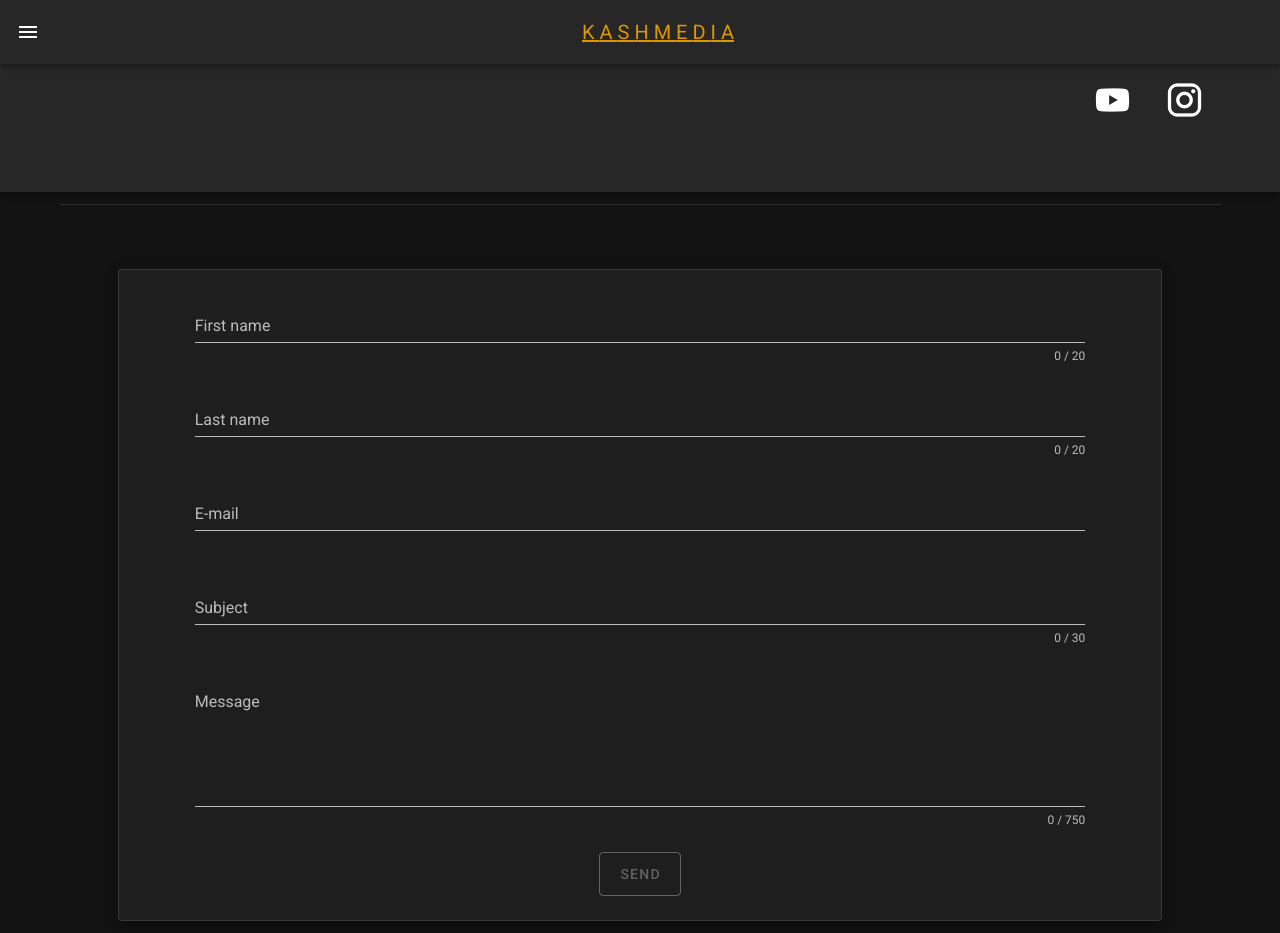
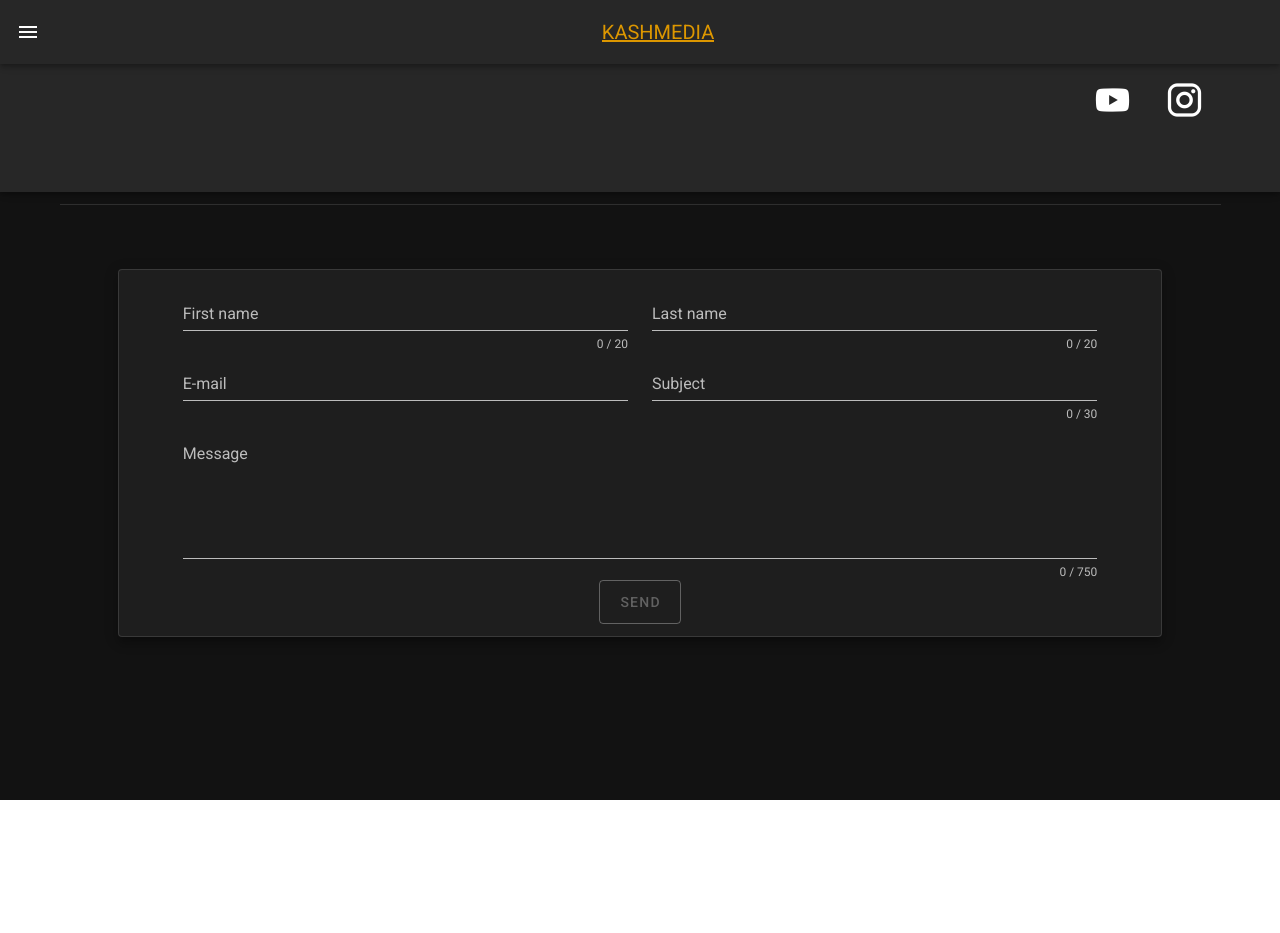
Before and after one commit to njm222/kashmedia-frontend, a Nuxt app: page /contact in a window 1280 px wide. After the commit the page ends 800 px from the top, so only its background shows below. Built offline with nearby package versions, Linux system fonts and the light colour scheme; a web font is replaced by a local one; what vue-youtube-embed would draw is missing.

Commit message:
style adjustments

```diff
--- a/assets/variables.scss
+++ b/assets/variables.scss
@@ -60,13 +60,13 @@ main {
 }
 
 .banner-title .v-toolbar__title {
-  letter-spacing: 0.2em;
+  letter-spacing: 0.4em;
   font-family: 'Amatic SC', cursive;
 }
 
-.banner-title span:hover {
+.banner-title:hover .v-toolbar__title {
   color: #00CBE4;
-  font-size: 1.5rem;
+  font-size: 1.4rem;
   font-weight: 800;
 }
 
@@ -84,11 +84,13 @@ main {
   word-break: break-word;
 }
 
-.theme--dark.v-card > .v-card__text,
-.theme--dark.v-card .v-card__subtitle,
-.v-card__text {
+.v-toolbar:hover .v-toolbar__title {
   color: #00CBE4;
 }
+
+.item-container:hover .v-card__title {
+   color: #00CBE4;
+ }
 
 .theme--dark.v-navigation-drawer {
   top: 10vh !important;
@@ -129,10 +131,6 @@ main {
   border-width: 1.5px;
 }
 
-.theme--dark.v-btn--outlined:hover span {
-
-}
-
 .v-divider {
   border-color: rgba(255, 255, 255, 0.24) !important;
 }
@@ -140,7 +138,6 @@ main {
 .pre-quote {
   font-size: 1.2em;
   line-height: 3em;
-  letter-spacing: 0.25em;
   margin: 2rem;
 }
 
--- a/layouts/default.vue
+++ b/layouts/default.vue
@@ -30,11 +30,7 @@
       <v-app-bar-nav-icon @click.stop="drawer = !drawer" />
       <v-spacer />
       <a href="/" class="banner-title">
-        <v-toolbar-title>
-          <span v-for="item in titleComputed">
-            {{ item }}
-          </span>
-        </v-toolbar-title>
+        <v-toolbar-title v-text="title" />
       </a>
       <v-spacer />
     </v-app-bar>
@@ -76,12 +72,6 @@ export default {
       right: true,
       title: 'KASHMEDIA'
     }
-  },
-  computed: {
-    titleComputed () {
-      const chars = this.title.split('')
-      return chars
-    }
   }
 }
 </script>
--- a/pages/contact.vue
+++ b/pages/contact.vue
@@ -46,7 +46,7 @@
             >
               <v-container>
                 <v-spacer />
-                <div>
+                <v-row>
                   <v-col>
                     <v-text-field
                       v-model="firstname"
@@ -65,9 +65,9 @@
                       required
                     />
                   </v-col>
-                </div>
+                </v-row>
                 <v-spacer />
-                <div>
+                <v-row>
                   <v-col>
                     <v-text-field
                       v-model="email"
@@ -76,9 +76,6 @@
                       required
                     />
                   </v-col>
-                </div>
-                <v-spacer />
-                <div>
                   <v-col>
                     <v-text-field
                       v-model="subject"
@@ -88,9 +85,9 @@
                       required
                     />
                   </v-col>
-                </div>
+                </v-row>
                 <v-spacer />
-                <div>
+                <v-row>
                   <v-col>
                     <v-textarea
                       v-model="message"
@@ -101,15 +98,15 @@
                       auto-grow
                     />
                   </v-col>
-                </div>
+                </v-row>
                 <v-spacer />
-                <div>
+                <v-row>
                   <v-col>
                     <v-btn :disabled="!valid" outlined v-bind="size" @click="submit">
                       send
                     </v-btn>
                   </v-col>
-                </div>
+                </v-row>
                 <v-spacer />
               </v-container>
             </v-form>
```
